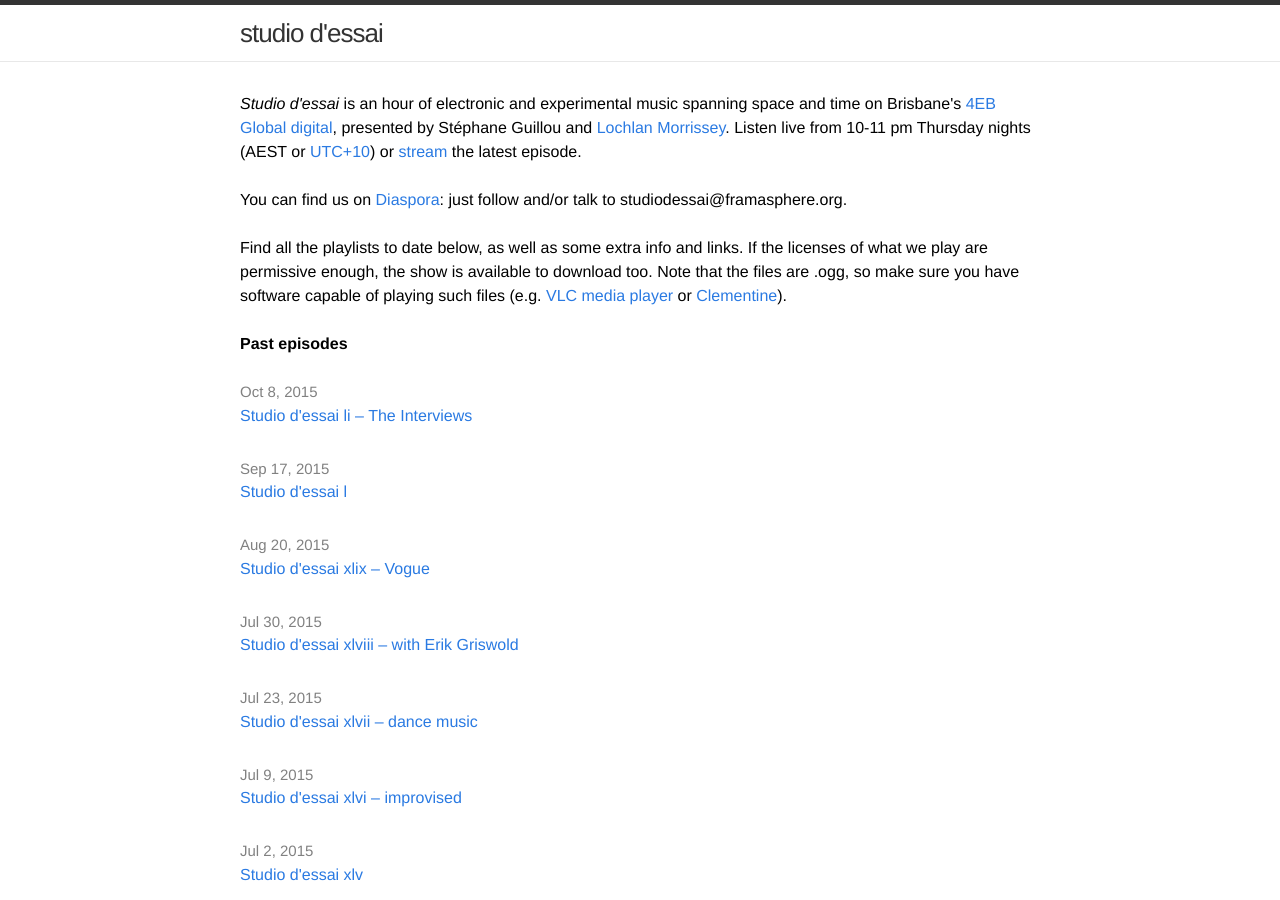
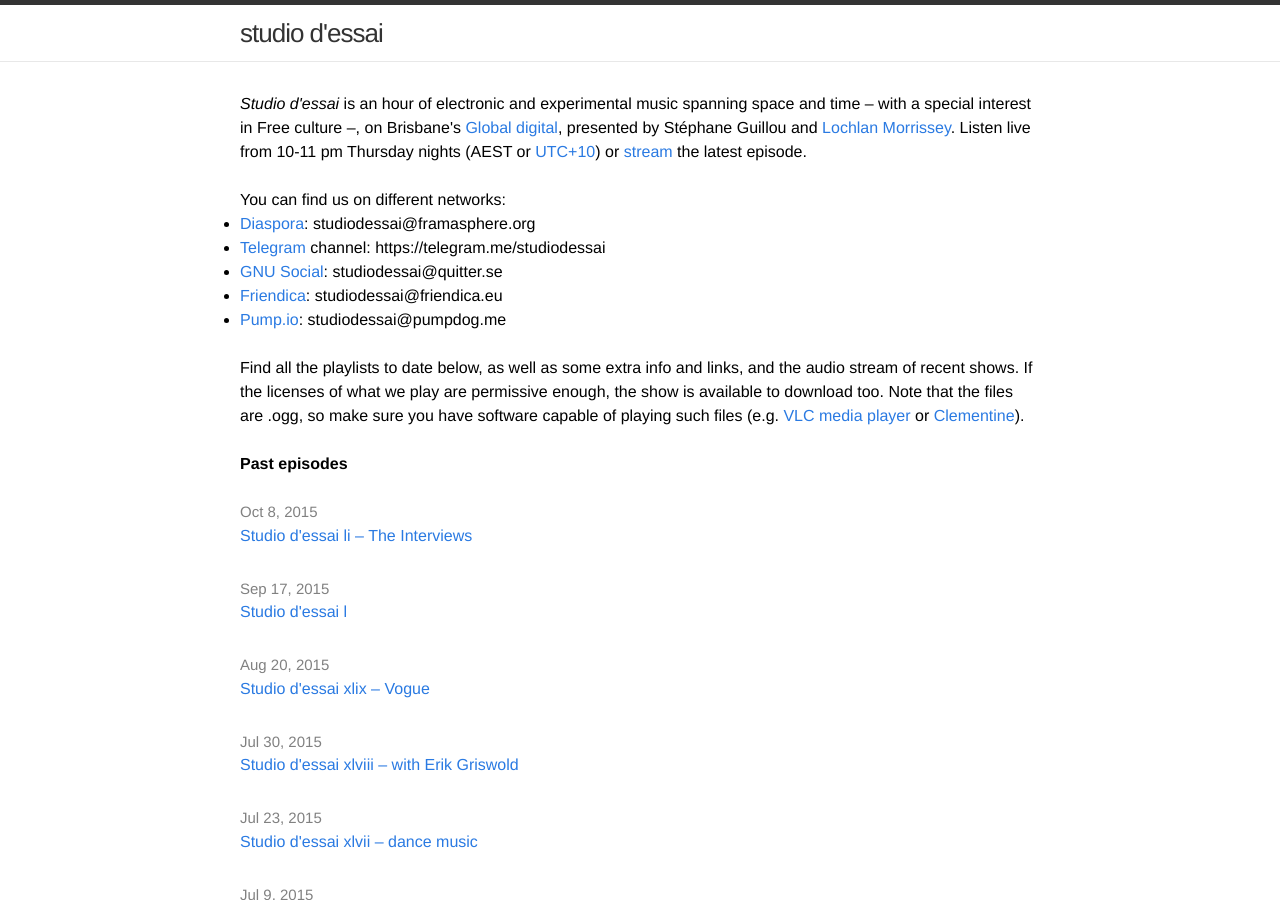
Before and after one commit to studio-dessai/studio-dessai.github.io, a Jekyll site: the page built from index.html, in a window 1280 px wide and 900 px high. Built offline with Jekyll 4.4.1, drawn with Linux system fonts in a browser that asks for light colours.

Commit message:
updated show focus and networks

```diff
--- a/index.html
+++ b/index.html
@@ -2,12 +2,19 @@
 layout: default
 ---
 <div class="home">
-<p><em>Studio d'essai</em> is an hour of electronic and experimental music spanning space and time on Brisbane's <a
-href="http://4eb.org.au">4EB Global digital</a>, presented by Stéphane Guillou and <a href="http://loch.land">Lochlan Morrissey</a>. Listen live from 10-11 pm Thursday nights (AEST or <a href="https://en.wikipedia.org/wiki/UTC%2B10:00">UTC+10</a>) or <a href="http://4eb.org.au/global-ondemand">stream</a> the latest episode.</p>
+<p><em>Studio d'essai</em> is an hour of electronic and experimental music spanning space and time – with a special interest in Free culture –, on Brisbane's <a
+href="http://4eb.org.au"> Global digital</a>, presented by Stéphane Guillou and <a href="http://loch.land">Lochlan Morrissey</a>. Listen live from 10-11 pm Thursday nights (AEST or <a href="https://en.wikipedia.org/wiki/UTC%2B10:00">UTC+10</a>) or <a href="http://4eb.org.au/global-ondemand">stream</a> the latest episode.</p>
 </br>
-<p>You can find us on <a href="https://diasporafoundation.org/">Diaspora</a>: just follow and/or talk to studiodessai@framasphere.org.</p>
+<p>You can find us on different networks:</p>
+<ul>
+  <li><a href="https://diasporafoundation.org/">Diaspora</a>: studiodessai@framasphere.org</li>
+  <li><a href="https://telegram.org/">Telegram</a> channel: https://telegram.me/studiodessai</li>
+  <li><a href="https://www.gnu.org/software/social/">GNU Social</a>: studiodessai@quitter.se</li>
+  <li><a href="http://friendica.com/">Friendica</a>: studiodessai@friendica.eu</li>
+  <li><a href="http://pump.io/">Pump.io</a>:  studiodessai@pumpdog.me</li>
+</ul>
 </br>
-<p>Find all the playlists to date below, as well as some extra info and links. If the licenses of what we play are permissive enough, the show is available to download too. Note that the files are .ogg, so make sure you have software capable of playing such files (e.g. <a href="https://www.videolan.org/vlc/">VLC media
+<p>Find all the playlists to date below, as well as some extra info and links, and the audio stream of recent shows. If the licenses of what we play are permissive enough, the show is available to download too. Note that the files are .ogg, so make sure you have software capable of playing such files (e.g. <a href="https://www.videolan.org/vlc/">VLC media
 player</a> or <a href="http://www.clementine-player.org/">Clementine</a>).</p>
 </br>
 <h1><b>Past episodes</b></h1>
```
